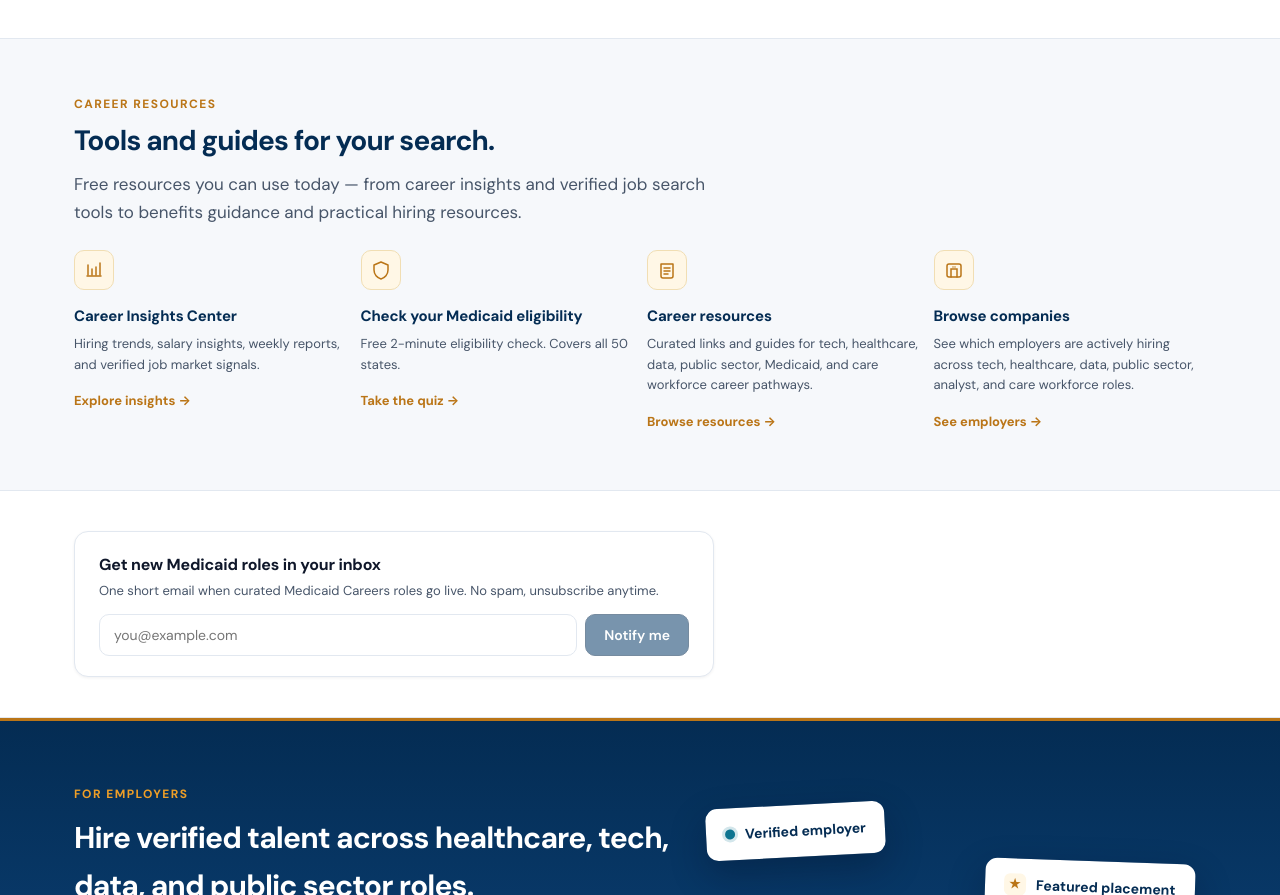
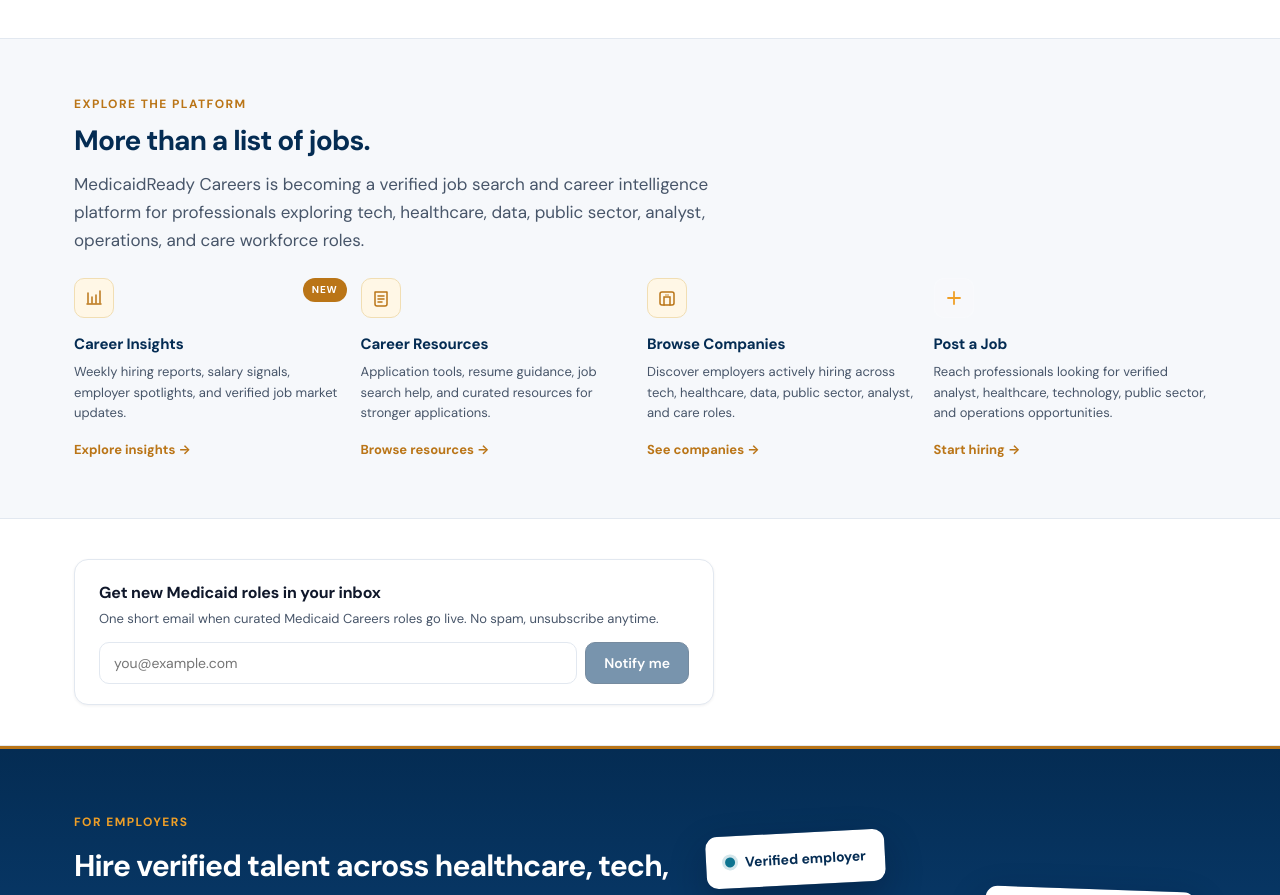
Before and after one commit to olayideibironke/medicaidready-web, a Next.js app: page /careers in a window 1280 px wide. Shown: the part 2548-3443 px from the top of the page. Built offline with nearby package versions, Linux system fonts and the light colour scheme; no server answers.

Commit message:
Add Careers platform feature cards

```diff
--- a/pages/careers/index.tsx
+++ b/pages/careers/index.tsx
@@ -388,39 +388,31 @@ export default function CareersHome({ stats }: Props) {
 
         <section className="careers-section">
           <div className="careers-container">
-            <div className="careers-eyebrow">Career resources</div>
-            <h2 className="careers-h2">Tools and guides for your search.</h2>
+            <div className="careers-eyebrow">Explore the platform</div>
+            <h2 className="careers-h2">More than a list of jobs.</h2>
             <p className="careers-lead">
-              Free resources you can use today — from career insights and verified
-              job search tools to benefits guidance and practical hiring resources.
+              MedicaidReady Careers is becoming a verified job search and career
+              intelligence platform for professionals exploring tech, healthcare,
+              data, public sector, analyst, operations, and care workforce roles.
             </p>
 
             <div className="ch-resources">
               <Link href="/careers/insights" className="ch-res-card ch-res-card-featured">
-                <div className="ch-res-icon" aria-hidden="true">
-                  <svg width="20" height="20" viewBox="0 0 20 20" fill="none">
-                    <path d="M4 15V5M8 15V9M12 15V7M16 15V3" stroke="currentColor" strokeWidth="1.5" strokeLinecap="round"/>
-                    <path d="M3 16h14" stroke="currentColor" strokeWidth="1.5" strokeLinecap="round"/>
-                  </svg>
+                <div className="ch-res-topline">
+                  <div className="ch-res-icon" aria-hidden="true">
+                    <svg width="20" height="20" viewBox="0 0 20 20" fill="none">
+                      <path d="M4 15V5M8 15V9M12 15V7M16 15V3" stroke="currentColor" strokeWidth="1.5" strokeLinecap="round"/>
+                      <path d="M3 16h14" stroke="currentColor" strokeWidth="1.5" strokeLinecap="round"/>
+                    </svg>
+                  </div>
+                  <span className="ch-new-badge">New</span>
                 </div>
-                <div className="ch-res-title">Career Insights Center</div>
+                <div className="ch-res-title">Career Insights</div>
                 <div className="ch-res-body">
-                  Hiring trends, salary insights, weekly reports, and verified job market signals.
+                  Weekly hiring reports, salary signals, employer spotlights,
+                  and verified job market updates.
                 </div>
                 <span className="ch-res-link">Explore insights →</span>
-              </Link>
-
-              <Link href="/quiz" className="ch-res-card">
-                <div className="ch-res-icon" aria-hidden="true">
-                  <svg width="20" height="20" viewBox="0 0 20 20" fill="none">
-                    <path d="M10 2L3 5v5c0 4.4 3.1 8 7 9 3.9-1 7-4.6 7-9V5l-7-3z" stroke="currentColor" strokeWidth="1.5" strokeLinejoin="round"/>
-                  </svg>
-                </div>
-                <div className="ch-res-title">Check your Medicaid eligibility</div>
-                <div className="ch-res-body">
-                  Free 2-minute eligibility check. Covers all 50 states.
-                </div>
-                <span className="ch-res-link">Take the quiz →</span>
               </Link>
 
               <Link href="/careers/resources" className="ch-res-card">
@@ -430,10 +422,10 @@ export default function CareersHome({ stats }: Props) {
                     <path d="M7 8h6M7 11h6M7 14h4" stroke="currentColor" strokeWidth="1.5" strokeLinecap="round"/>
                   </svg>
                 </div>
-                <div className="ch-res-title">Career resources</div>
+                <div className="ch-res-title">Career Resources</div>
                 <div className="ch-res-body">
-                  Curated links and guides for tech, healthcare, data, public sector,
-                  Medicaid, and care workforce career pathways.
+                  Application tools, resume guidance, job search help, and curated
+                  resources for stronger applications.
                 </div>
                 <span className="ch-res-link">Browse resources →</span>
               </Link>
@@ -445,12 +437,26 @@ export default function CareersHome({ stats }: Props) {
                     <path d="M7 17V9h6v8M9 7v.01M11 7v.01" stroke="currentColor" strokeWidth="1.5" strokeLinecap="round"/>
                   </svg>
                 </div>
-                <div className="ch-res-title">Browse companies</div>
+                <div className="ch-res-title">Browse Companies</div>
                 <div className="ch-res-body">
-                  See which employers are actively hiring across tech, healthcare,
-                  data, public sector, analyst, and care workforce roles.
+                  Discover employers actively hiring across tech, healthcare,
+                  data, public sector, analyst, and care roles.
                 </div>
-                <span className="ch-res-link">See employers →</span>
+                <span className="ch-res-link">See companies →</span>
+              </Link>
+
+              <Link href="/careers/post-a-job" className="ch-res-card ch-res-card-dark">
+                <div className="ch-res-icon ch-res-icon-dark" aria-hidden="true">
+                  <svg width="20" height="20" viewBox="0 0 20 20" fill="none">
+                    <path d="M10 4v12M4 10h12" stroke="currentColor" strokeWidth="1.8" strokeLinecap="round"/>
+                  </svg>
+                </div>
+                <div className="ch-res-title">Post a Job</div>
+                <div className="ch-res-body">
+                  Reach professionals looking for verified analyst, healthcare,
+                  technology, public sector, and operations opportunities.
+                </div>
+                <span className="ch-res-link">Start hiring →</span>
               </Link>
             </div>
           </div>
@@ -980,8 +986,37 @@ export default function CareersHome({ stats }: Props) {
           color: inherit;
         }
         .ch-res-card-featured {
-          border-color: rgba(186, 117, 23, 0.5);
+          border-color: rgba(186, 117, 23, 0.55);
           background: linear-gradient(180deg, #ffffff 0%, #fff8eb 100%);
+          box-shadow: 0 10px 28px rgba(186, 117, 23, 0.10);
+        }
+        .ch-res-card-dark {
+          background: linear-gradient(180deg, #042C53 0%, #021c38 100%);
+          border-color: rgba(186, 117, 23, 0.55);
+          color: #ffffff;
+        }
+        .ch-res-card-dark .ch-res-title {
+          color: #ffffff;
+        }
+        .ch-res-card-dark .ch-res-body {
+          color: #bfdbfe;
+        }
+        .ch-res-topline {
+          display: flex;
+          align-items: flex-start;
+          justify-content: space-between;
+          gap: 10px;
+          margin-bottom: 14px;
+        }
+        .ch-new-badge {
+          border-radius: 999px;
+          background: #BA7517;
+          color: #ffffff;
+          padding: 4px 9px;
+          font-size: 10px;
+          font-weight: 800;
+          letter-spacing: 0.08em;
+          text-transform: uppercase;
         }
         .ch-res-icon {
           width: 40px;
@@ -994,6 +1029,14 @@ export default function CareersHome({ stats }: Props) {
           align-items: center;
           justify-content: center;
           margin-bottom: 14px;
+        }
+        .ch-res-topline .ch-res-icon {
+          margin-bottom: 0;
+        }
+        .ch-res-icon-dark {
+          background: rgba(255,255,255,0.10);
+          border-color: rgba(255,255,255,0.16);
+          color: #EF9F27;
         }
         .ch-res-title {
           font-size: 15px;
```
